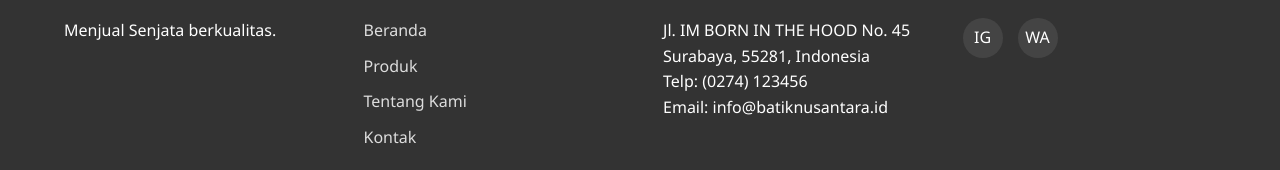
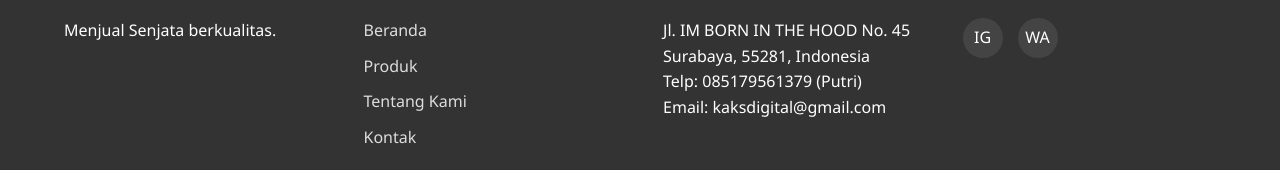
Before and after one commit to Alfaeran/First-UMKM-Learning-Web-Project, a plain HTML site: page Product_page.html in a window 1280 px wide. Shown: the part 1849-2019 px from the top of the page. Drawn offline with Linux system fonts and the light colour scheme.

Commit message:
update product page

```diff
--- a/Product_page.html
+++ b/Product_page.html
@@ -129,7 +129,6 @@
                     </div>
                 </div>
 
-                <!-- Product 6 -->
                 <div class="product-card">
                     <div class="product-image">
                         <img src="assets/Uzi.jpeg" alt="Sub Machine Gun">
@@ -173,7 +172,7 @@
                 <div class="footer-section">
                     <h3>Kontak</h3>
                     <p>Jl. IM BORN IN THE HOOD No. 45<br>Surabaya, 55281, Indonesia</p>
-                    <p>Telp: (0274) 123456<br>Email: info@batiknusantara.id</p>
+                    <p>Telp: 085179561379 (Putri)<br>Email: kaksdigital@gmail.com</p>
                 </div>
                 <div class="footer-section">
                     <h3>Media Sosial</h3>
```
